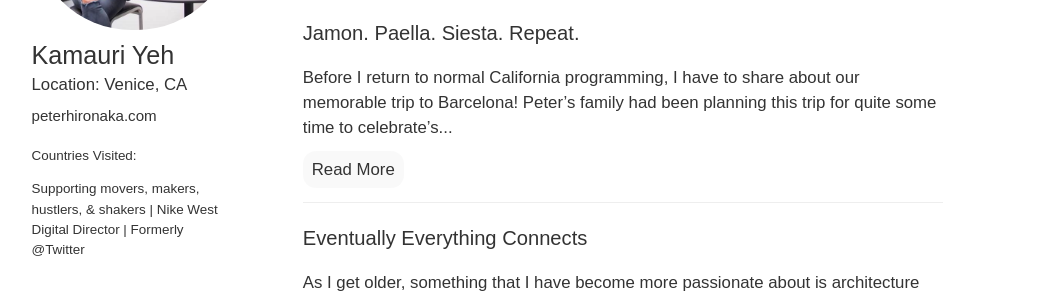
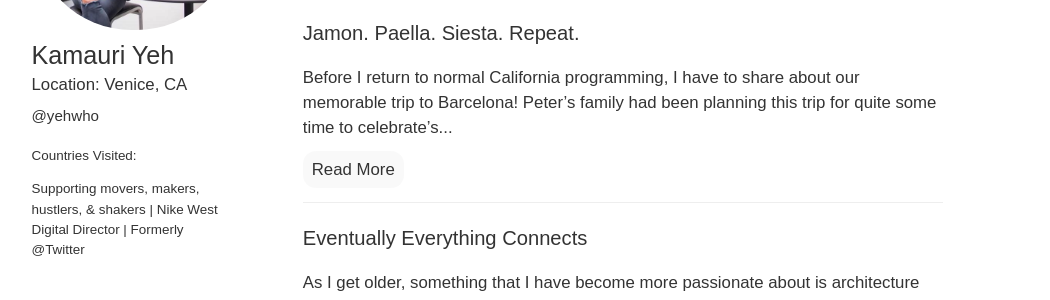
Before and after one commit to PHironaka/Miru-Blog, a Jekyll site: the page built from _author/kamauri-yeh.markdown, in a window 1280 px wide. Shown: the part 297-597 px from the top of the page, without its empty margins (97-1147 px from the left). Built offline with Jekyll 4.4.1, drawn with Linux system fonts in a browser that asks for light colours; some web fonts are replaced; a script that is not in the unit is left out; comment, search, counter and statistics services are not loaded.

Commit message:
Updated Kamauri Yeh

```diff
--- a/_author/kamauri-yeh.markdown
+++ b/_author/kamauri-yeh.markdown
@@ -5,7 +5,7 @@ Field name:
 thumbnail:
 - "/img/kam.jpg"
 twitter:
-- <a href="http://peterhironaka.com" target="_blank">peterhironaka.com</a>
+- <a href="https://twitter.com/yehwho" target="_blank">@yehwho</a>
 bio:
 - Supporting movers, makers, hustlers, & shakers |  Nike West Digital Director | Formerly
   @Twitter
```
